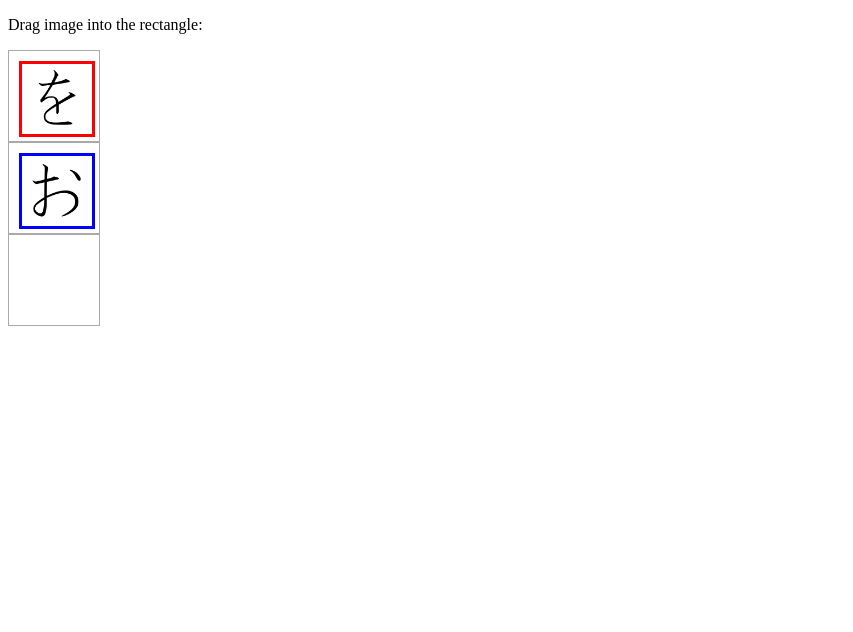
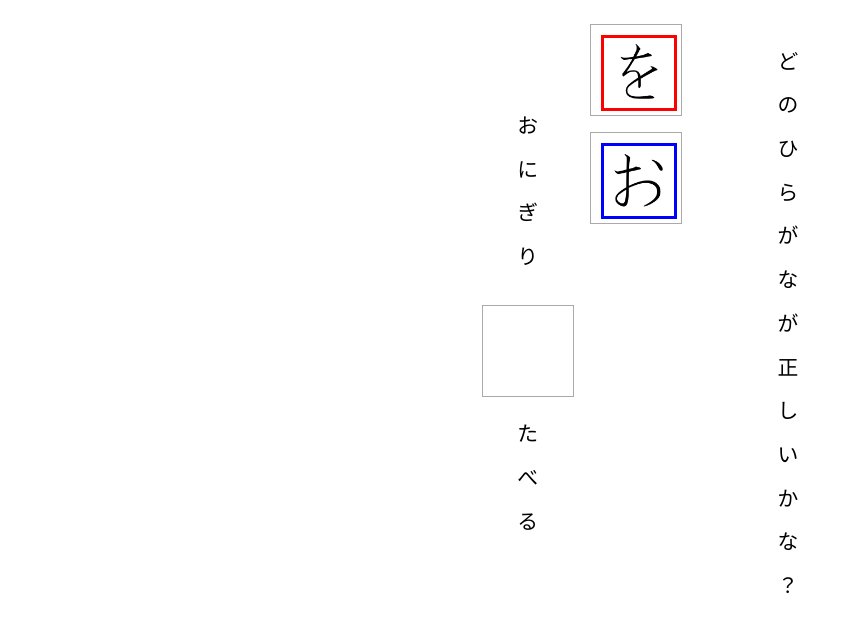
Before and after one commit to miku0129/prj_japanese_school_app, a Next.js app: page /particles in a window 1280 px wide. Shown: the top 632 px of the page, without its empty margins (0-853 px from the left). Built offline with nearby package versions, Linux system fonts and the light colour scheme.

Commit message:
style: apply style to drag-container-component

```diff
--- a/src/app/(materials)/particles/(wo)/components/drag-container/drag-container.component.tsx
+++ b/src/app/(materials)/particles/(wo)/components/drag-container/drag-container.component.tsx
@@ -4,6 +4,7 @@ import React, { DragEvent, useRef, useEffect } from "react";
 import Image from "next/image";
 import img_o from "../../public/images/img_o.png";
 import img_wo from "../../public/images/img_wo.png";
+import styles from "./drag-container.style.module.scss";
 
 export default function DragContainer() {
   const containerRef1 = useRef<HTMLInputElement>(null);
@@ -26,60 +27,76 @@ export default function DragContainer() {
     ev.dataTransfer.setData("text", ev.target.id);
   };
 
-  function drop1(ev: DragEvent<HTMLDivElement>) {
+  function drop(id: number, ev: DragEvent<HTMLDivElement>) {
     ev.preventDefault();
-    console.log("dropped1");
-
     const data = ev.dataTransfer.getData("text");
+    if (id === 1) {
       containerRef1.current!.appendChild(document.getElementById(data)!);
-  }
-  function drop2(ev: DragEvent<HTMLDivElement>) {
-    ev.preventDefault();
-    console.log("dropped2");
-
-    const data = ev.dataTransfer.getData("text");
+    } else if (id === 2) {
       containerRef2.current!.appendChild(document.getElementById(data)!);
-  }
-  function drop3(ev: DragEvent<HTMLDivElement>) {
-    ev.preventDefault();
-    console.log("dropped2");
-
-    const data = ev.dataTransfer.getData("text");
+    } else if (id === 3) {
       containerRef3.current!.appendChild(document.getElementById(data)!);
     }
-
+  }
 
   return (
-    <div>
-      <p>Drag image into the rectangle:</p>
+    <div className={styles.dragContainerBase}>
+      <div className={`${styles.phrase} ${styles.asking}`}>
+        <p>ど</p>
+        <p>の</p>
+        <p>ひ</p>
+        <p>ら</p>
+        <p>が</p>
+        <p>な</p>
+        <p>が</p>
+        <p>正</p>
+        <p>し</p>
+        <p>い</p>
+        <p>か</p>
+        <p>な</p>
+        <p>？</p>
+      </div>
 
+      <div className={styles.choises}>
         <div
           id="div1"
           onDrop={(ev) => {
-          drop1(ev);
+            drop(1, ev);
           }}
           onDragOver={(ev) => allowDrop(ev)}
-        className="drag-container"
+          className={styles.dragContainer}
           ref={containerRef1}
         ></div>
         <div
           id="div2"
           onDrop={(ev) => {
-          drop2(ev);
+            drop(2, ev);
           }}
           onDragOver={(ev) => allowDrop(ev)}
-        className="drag-container"
+          className={styles.dragContainer}
           ref={containerRef2}
         ></div>
+      </div>
+
+      <div className={styles.phrase}>
+        <p>お</p>
+        <p>に</p>
+        <p>ぎ</p>
+        <p>り</p>
+        <p> </p>
         <div
           id="div3"
           onDrop={(ev) => {
-          drop3(ev);
+            drop(3, ev);
           }}
           onDragOver={(ev) => allowDrop(ev)}
-        className="drag-container"
+          className={styles.dragContainer}
           ref={containerRef3}
         ></div>
+        <p>た</p>
+        <p>べ</p>
+        <p>る</p>
+      </div>
 
       <Image
         id="o"
@@ -106,14 +123,7 @@ export default function DragContainer() {
         style={{ border: "solid 3px red" }}
       />
 
-      <style jsx>{`
-        .drag-container {
-          width: 70px;
-          height: 70px;
-          padding: 10px;
-          border: 1px solid #aaaaaa;
-        }
-      `}</style>
+      <style jsx>{``}</style>
     </div>
   );
 }
--- /dev/null
+++ b/src/app/(materials)/particles/(wo)/components/drag-container/drag-container.style.module.scss
@@ -0,0 +1,31 @@
+.dragContainerBase {
+  padding: 1rem 2rem;
+  display: flex;
+  flex-direction: row-reverse;
+  gap: 1rem;
+  justify-content: center;
+}
+.dragContainer {
+  width: 70px;
+  height: 70px;
+  padding: 10px;
+  border: 1px solid #aaaaaa;
+}
+.phrase {
+  display: flex;
+  flex-direction: column;
+  justify-content: center;
+  p {
+    font-size: 1.3em;
+    max-height: 0.1em;
+    text-align: center;
+  }
+}
+.asking {
+  margin-left: 5rem;
+}
+.choises {
+  display: flex;
+  flex-direction: column;
+  gap: 1rem;
+}
```
Also changed, not shown: src/styles/global-css/globals.css (+0 -37 lines). Lines whose indentation alone changed are shown as unchanged.
